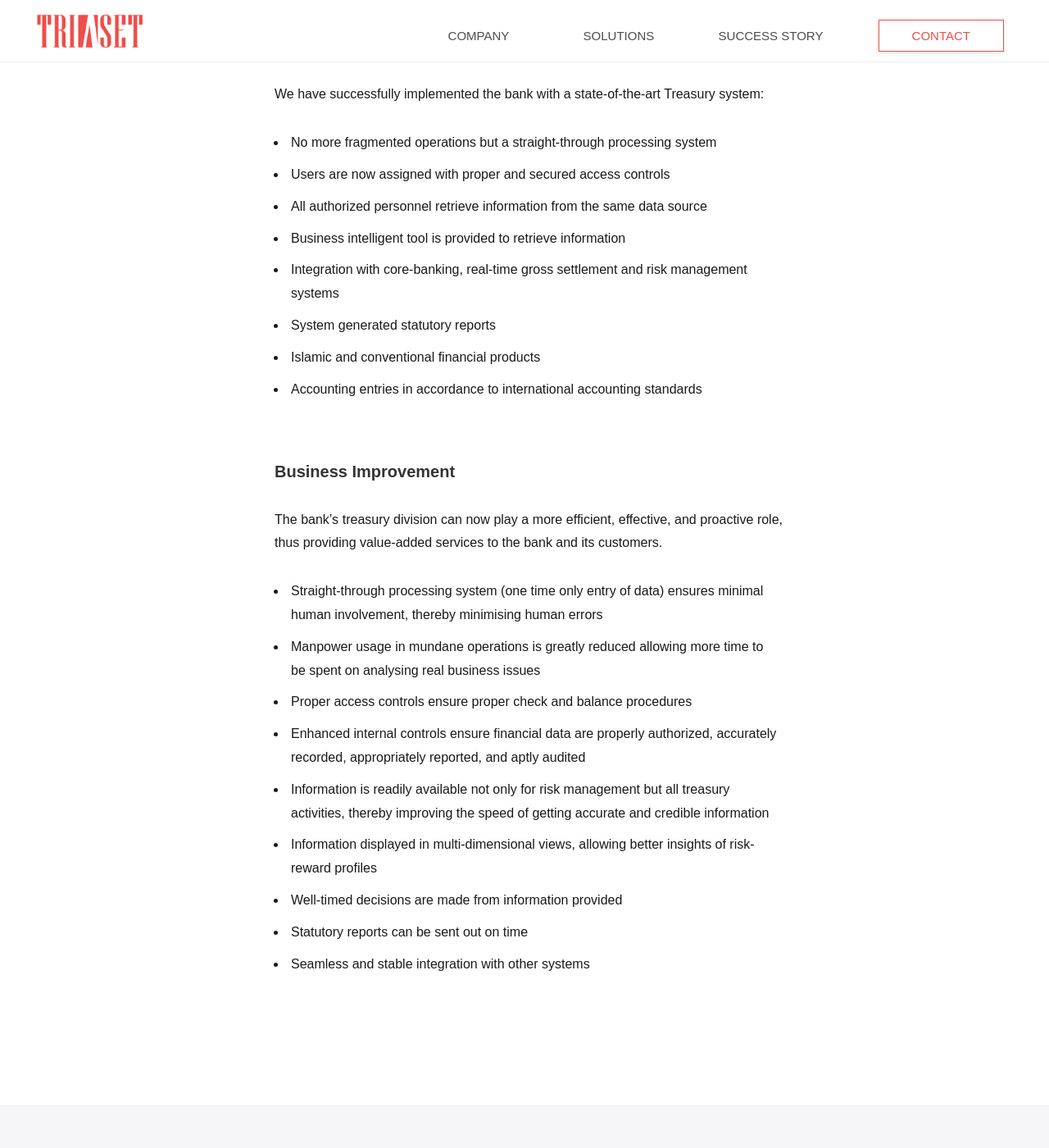
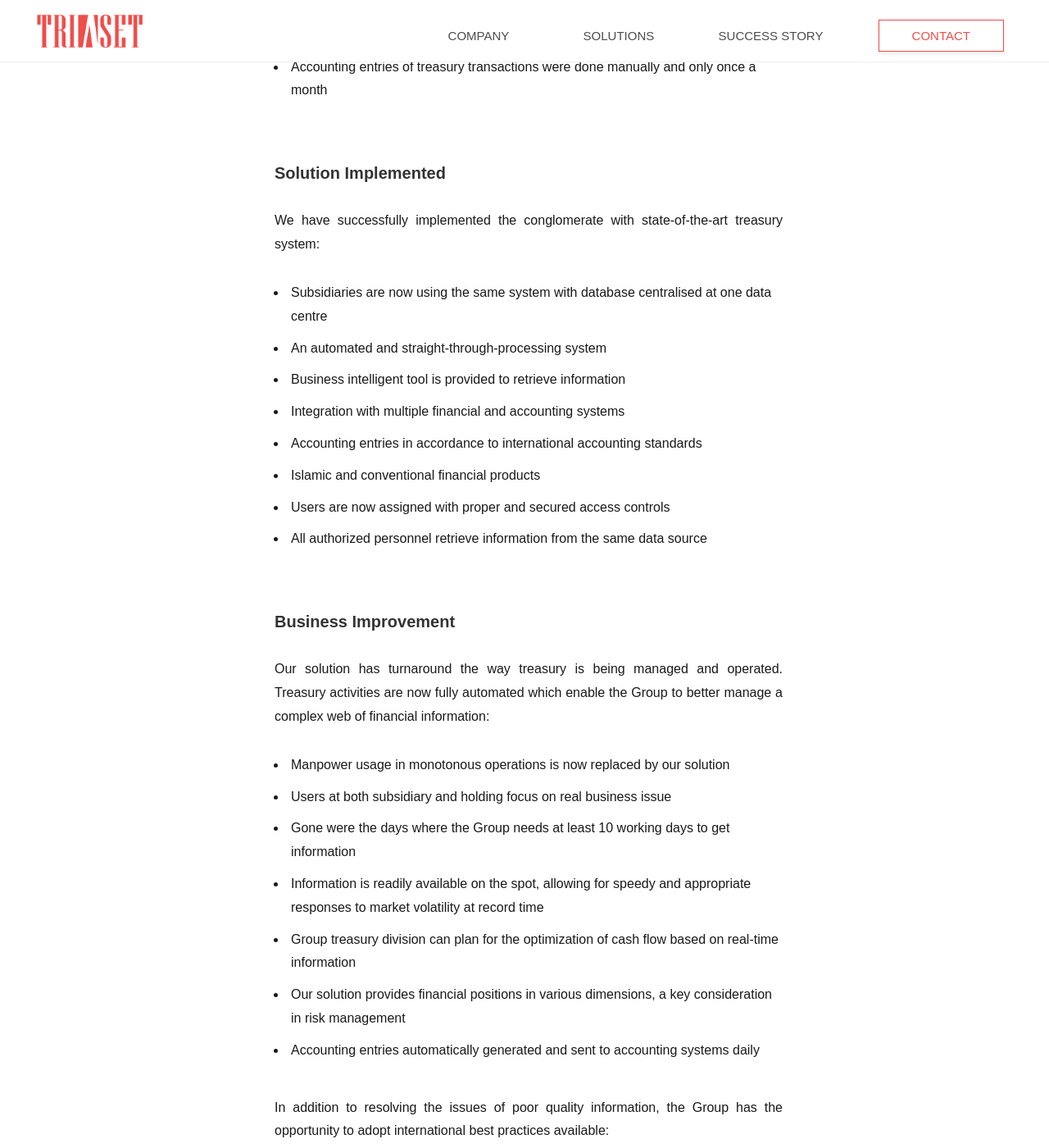
Before and after one commit to s1z3n/Viable-Tech, a Jekyll site: the page built from in-corporate.html, in a window 1280 px wide and 1400 px high, scrolled down 1433 px. Shown: the whole window at 82% size. Built offline with Jekyll 4.4.1, drawn with Linux system fonts in a browser that asks for light colours; Markdown is read by kramdown in place of the engine named in the settings; some of the changed text lies outside the part shown.

Commit message:
Success Story typo fixes

```diff
--- a/_includes/success-in-corporate.html
+++ b/_includes/success-in-corporate.html
@@ -8,43 +8,52 @@
 			<p>The Group treasury division was tasked to provide value-added treasury services to both holding and subsidiary companies, especially in the advisory of managing financial matters. Before the introduction of our Corporate Treasury solution, there were so many fragmented systems being used and this caused many challenges:</p>
 
 			<ul class="lists">
-				<li>Majority of deals were processed and recorded in spreadsheets in a constrained environment</li>
-				<li>Different staff handled data in different spreadsheets creating inconsistency and resulting in incomplete information</li>
-				<li>Presentation of information was rigid with multi-dimensional views difficult</li>
-				<li>Information gathering for risk management was time consuming, at least two to three days, resulting in untimely information</li>
-				<li>No Interfacing was available with other systems</li>
-				<li>There was no proper segregation of duties and responsibilities</li>
-				<li>Inadequate internal controls with poor user access capability</li>
+				<li>Management of treasury was done on subsidiary specific and not on a consolidated basis</li>
+				<li>Too much reliance on spreadsheets</li>
+				<li>Monthly reports from subsidiaries were always late by at least seven working days from the reporting date</li>
+				<li>Group treasury had to re-enter information to get the consolidated financial position and this took an additional three working days</li>
+				<li>Optimization of Group cash balance could not be planned and managed as information received was historical and irrelevantv</li>
+				<li>Group treasury division was unable to receive ad-hoc latest financial position of a subsidiary, thereby reducing the ability to respond to changes in market-risk factors</li>
+				<li>Treasury decision was made based on information provided that was at least two weeks old</li>
+				<li>Accounting entries of treasury transactions were done manually and only once a month</li>
 
 			</ul>
 
 
 			<br>
 			<h4>Solution Implemented</h4>
-			<p>We have successfully implemented the bank with a state-of-the-art Treasury system:</p>
+			<p>We have successfully implemented the conglomerate with state-of-the-art treasury system:</p>
 			<ul class="lists">
-				<li>No more fragmented operations but a straight-through processing system</li>
+				<li>Subsidiaries are now using the same system with database centralised at one data centre</li>
+				<li>An automated and straight-through-processing system</li>
+				<li>Business intelligent tool is provided to retrieve information</li>
+				<li>Integration with multiple financial and accounting systems</li>
+				<li>Accounting entries in accordance to international accounting standards</li>
+				<li>Islamic and conventional financial products</li>
 				<li>Users are now assigned with proper and secured access controls</li>
 				<li>All authorized personnel retrieve information from the same data source</li>
-				<li>Business intelligent tool is provided to retrieve information</li>
-				<li>Integration with core-banking, real-time gross settlement and risk management systems</li>
-				<li>System generated statutory reports</li>
-				<li>Islamic and conventional financial products</li>
-				<li>Accounting entries in accordance to international accounting standards</li>
 			</ul>
 				<br>
 			<h4>Business Improvement</h4>
-			<p>The bank’s treasury division can now play a more efficient, effective, and proactive role, thus providing value-added services to the bank and its customers.</p>
+			<p>Our solution has turnaround the way treasury is being managed and operated. Treasury activities are now fully automated which enable the Group to better manage a complex web of financial information:</p>
 			<ul class="lists">
-				<li>Straight-through processing system (one time only entry of data) ensures minimal human involvement, thereby minimising human errors</li>
-				<li>Manpower usage in mundane operations is greatly reduced allowing more time to be spent on analysing real business issues</li>
-				<li>Proper access controls ensure proper check and balance procedures</li>
-				<li>Enhanced internal controls ensure financial data are properly authorized, accurately recorded, appropriately reported, and aptly audited</li>
-				<li>Information is readily available not only for risk management but all treasury activities, thereby improving the speed of getting accurate and credible information</li>
-				<li>Information displayed in multi-dimensional views, allowing better insights of risk-reward profiles</li>
-				<li>Well-timed decisions are made from information provided</li>
-				<li>Statutory reports can be sent out on time</li>
-				<li>Seamless and stable integration with other systems</li>
+				<li>Manpower usage in monotonous operations is now replaced by our solution</li>
+				<li>Users at both subsidiary and holding focus on real business issue</li>
+				<li>Gone were the days where the Group needs at least 10 working days to get information</li>
+				<li>Information is readily available on the spot, allowing for speedy and appropriate responses to market volatility at record time</li>
+				<li>Group treasury division can plan for the optimization of cash flow based on real-time information</li>
+				<li>Our solution provides financial positions in various dimensions, a key consideration in risk management</li>
+				<li>Accounting entries automatically generated and sent to accounting systems daily</li>
+			</ul>
+			<br>
+			<p>In addition to resolving the issues of poor quality information, the Group has the opportunity to adopt international best practices available:</p>
+			<ul>
+				<li>Segregation of duties and responsibilities that enhance internal controls</li>
+				<li>Data provided has been properly authorised and audited</li>
+				<li>Introduction of limits and compliances into treasury operations</li>
+				<li>Accounting treatment follows international standards</li>
+				<li>Standardized communication format with external parties Market risks management is enhanced</li>
+
 			</ul><br><br>
 
 		</div>
--- a/careers.html
+++ b/careers.html
@@ -52,6 +52,7 @@ meta: Carrers treasury investment portfolio market risk asset Treasury Managemen
 </section>
 	{% include job-vacancy/account-manager.html %}
 	{% include job-vacancy/software-engineer.html %}
+
 	{% include job-vacancy/administrative-assistant.html %}
 	{% include job-vacancy/QA-engineer.html %}
 	{% include job-vacancy/application-consultant.html %}
```
Also changed, not shown: _includes/job-vacancy/software-engineer2.html (added, +53 -0 lines), 2 other files.
